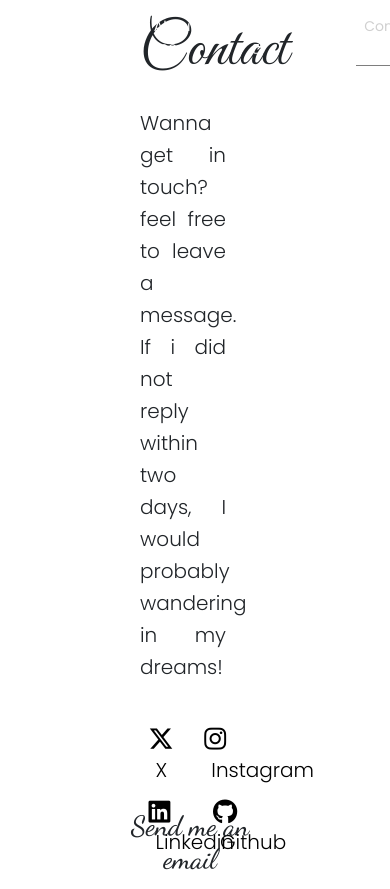
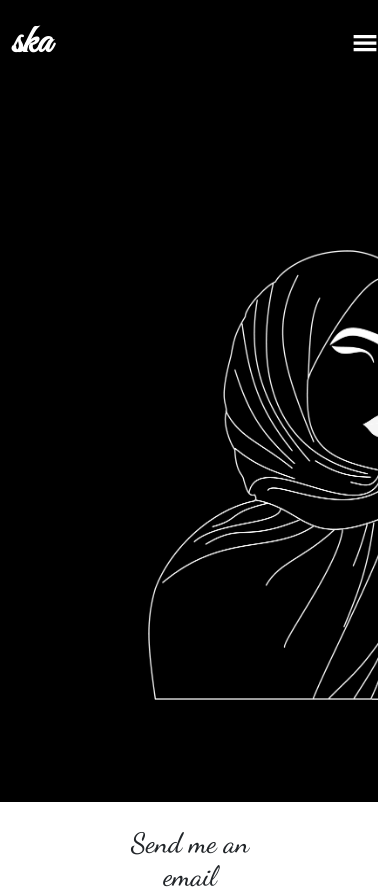
Before and after one commit to 1sh4sk/myportfolio, a React (Create React App) app: page /Contact in a window 390 px wide. Shown: the top 889 px of the page. Built offline with nearby package versions, Linux system fonts and the light colour scheme.

Commit message:
navbar, home and footer responsiveness finished

```diff
--- a/public/styles.css
+++ b/public/styles.css
@@ -31,3 +31,36 @@ p{
 .section{
     padding: 25px 130px 0 120px;
 }
+
+/* animations */
+.slideInLeft {
+    animation: slideInLeft 1s forwards;
+}
+
+@keyframes slideInLeft {
+    from {
+        transform: translateX(-100%);
+        opacity: 0;
+    }
+    to {
+        transform: translateX(0);
+        opacity: 1;
+    }
+}
+
+
+.slideInRight {
+    animation: slideInRight 1s forwards;
+}
+
+
+@keyframes slideInRight {
+    from {
+        transform: translateX(100%);
+        opacity: 0;
+    }
+    to {
+        transform: translateX(0);
+        opacity: 1;
+    }
+}
--- a/src/components/About/About.css
+++ b/src/components/About/About.css
@@ -89,3 +89,35 @@
     flex-wrap:wrap;
     row-gap: 50px;
 }
+
+.slideInLeft {
+    animation: slideInLeft 1s forwards;
+}
+
+@keyframes slideInLeft {
+    from {
+        transform: translateX(-100%);
+        /* opacity: 0; */
+    }
+    to {
+        transform: translateX(0);
+        /* opacity: 1; */
+    }
+}
+
+
+.slideInRight {
+    animation: slideInRight 1s forwards;
+}
+
+
+@keyframes slideInRight {
+    from {
+        transform: translateX(100%);
+        opacity: 0;
+    }
+    to {
+        transform: translateX(0);
+        opacity: 1;
+    }
+}
--- a/src/components/About/Aboutme.jsx
+++ b/src/components/About/Aboutme.jsx
@@ -22,8 +22,8 @@ function Aboutme() {
 
             <section>
                 <div className="row landing-page">
-                    <div className="c0l-lg-6 col-md-6 right-div">
-                        <div className="right-div-content">
+                    <div className="c0l-lg-6 col-md-6 right-div slideInRight">
+                        <div className="right-div-content ">
                             <h1>About</h1>
                             <p>
                                 Wanna know more about what i do? Then you are at the right place!
@@ -31,7 +31,7 @@ function Aboutme() {
                         </div>
                     </div>
 
-                    <div className="col-lg-6 col-md-6 left-div img-flip"></div>
+                    <div className="col-lg-6 col-md-6 left-div img-flip slideInLeft"></div>
                 </div>
             </section>
 
--- a/src/components/App.js
+++ b/src/components/App.js
@@ -1,4 +1,4 @@
-import React from "react";
+import React, { useState } from "react";
 import Navigationbar from "./Navbar/Navigationbar";
 import { BrowserRouter as Router, Route, Routes } from "react-router-dom";
 
@@ -11,10 +11,13 @@ import Footer from "./Footer/Footer";
 
 
 function App() {
+  const [toggle, setToggle] = useState(false);
+
+
   return (
     <div className="App">
       <Router>
-        <Navigationbar />
+        <Navigationbar toggle={toggle} setToggle={setToggle} />
         <Routes>
           <Route path="/" element={<Home />}></Route>
           <Route path="/Aboutme" element={<Aboutme />}></Route>
--- a/src/components/Contact/Contact.jsx
+++ b/src/components/Contact/Contact.jsx
@@ -45,7 +45,7 @@ function Contact() {
 
 
             <div className="row landing-page">
-                <div className="c0l-lg-6 col-md-6 right-div">
+                <div className="c0l-lg-6 col-md-6 right-div slideInRight">
                     <div className="right-div-content">
                         <h1>Contact</h1>
                         <p>
@@ -66,7 +66,7 @@ function Contact() {
                     </div>
                 </div>
 
-                <div className="col-lg-6 col-md-6 left-div img-flip"></div>
+                <div className="col-lg-6 col-md-6 left-div img-flip slideInLeft"></div>
 
             </div>
 
--- a/src/components/Home/Home.css
+++ b/src/components/Home/Home.css
@@ -1,10 +1,9 @@
 .landing-page{
     width: 100vw;
-    height: 93vh;
 }
 
 .left-div{
-    height: 100%;
+    height: 93vh;
     background-color: #000;
     background-image: url("../../Images/landingpage-image.png");
     background-size: contain;
@@ -13,6 +12,7 @@
 }
 
 .right-div{
+    background-color: #fff;
     display: flex;
     justify-content: center;
     flex-direction: column;
@@ -48,3 +48,129 @@
     /* color: #d0d0d0; */
     color: #B22222;
 }
+
+@media (max-width: 1280px){
+.left-div{
+    background-position: 150px 70px;
+}
+
+
+.right-div-content{
+    padding: 0px 80px;
+}
+
+.right-div h1{
+    font-size: 60px;
+    margin: 10px 0;
+}
+
+.right-div p{
+    font-size: 18px;
+}
+
+.icons{
+    margin: 60px 50px 0px;
+}
+
+.icon{
+    font-size:22px;
+}
+
+}
+
+@media (max-width: 1080px){
+.left-div{
+    background-position: 60px 70px;
+}
+
+
+.right-div-content{
+    padding: 0px 60px;
+}
+
+.right-div h1{
+    font-size: 50px;
+    margin: 10px 0;
+}
+
+.right-div p{
+    font-size: 16px;
+}
+}
+
+@media (max-width: 800px){
+.left-div{
+    background-position: 40px 150px;
+}
+
+
+.right-div-content{
+    padding: 0px 40px;
+}
+
+.right-div h1{
+    font-size: 40px;
+    margin: 0px 0 !important;
+}
+
+.right-div p{
+    font-size: 14px;
+}
+
+.icons{
+    margin: 40px 50px 0px;
+}
+}
+
+@media (max-width: 500px){
+.landing-page{
+    position: relative
+}
+
+.left-div{
+    /* height: 100%; */
+    height: 95vh;
+    background-color: #000;
+    background-image: url("../../Images/landingpage-image.png");
+    background-position: 160px 250px;
+    background-size: 320px 450px;
+}
+
+.right-div{
+    background-color: transparent;
+    display: flex;
+    color: #fff;
+    flex-direction: column;
+    position: absolute;
+    top: 180px;
+    left: 30px;
+}
+
+.right-div-content{
+    padding: 0px 20px;
+}
+
+.right-div h1{
+    font-family: 'Great Vibes', cursive;
+    font-size: 30px;
+    margin: 15px 0;
+}
+
+.right-div p{
+    font-size: 12px;
+    font-weight:300;
+    margin-bottom: 0px;
+}
+
+.icons{
+    width: 120px;
+    display: flex;
+    margin-top: 0px;
+}
+
+.icon{
+    font-size:15px;
+    color: #fff;
+}
+
+}
--- a/src/components/Home/Home.jsx
+++ b/src/components/Home/Home.jsx
@@ -3,14 +3,16 @@ import Typewriter from "typewriter-effect";
 import './Home.css';
 
 function Home() {
+
+
     return (
         <section>
 
             <div className="row landing-page">
-                <div className="col-lg-6 col-md-6 left-div">
+                <div className="col-lg-6 col-md-6 left-div ">
 
                 </div>
-                <div className="c0l-lg-6 col-md-6 right-div">
+                <div className={`c0l-lg-6 col-md-6 right-div `}>
                     <div className="right-div-content">
                         <p>Hey guys!</p>
                         <h1 className="home_heading">
--- a/src/components/Navbar/Navbar.css
+++ b/src/components/Navbar/Navbar.css
@@ -5,6 +5,12 @@
     -o-transition: background-color 1000ms linear;
     -ms-transition: background-color 1000ms linear;
     transition: background-color 1000ms linear;
+}
+
+.navbar-brand{
+    font-family: 'Great Vibes', cursive;
+    font-size: 40px !important;
+    font-weight: 800;
 }
 
 .nav-link{
@@ -22,3 +28,81 @@
     color: #d0d0d0 !important;
     border-bottom: solid 1px #7e7e7e !important;
 }
+
+.navbar-brand.active{
+    border-bottom: none !important;
+}
+
+.nav-active .navbar-brand{
+    color: #fff !important;
+}
+
+.toggle{
+    display: none
+}
+
+@media (max-width: 1080px){
+.nav-link{
+    margin: 0 10px;
+}
+}
+
+@media (max-width: 800px){
+.nav-link{
+    font-size: 12px !important;
+    margin: 0 5px;
+}
+}
+
+@media (max-width: 500px){
+.container{
+    flex-direction: column;
+}
+.brand-hamburger{
+    width: 100%;
+    display: flex;
+    align-items: center;
+    justify-content: space-between;
+    flex-direction: row;
+}
+.toggle{
+    display: block;
+    color: #fff;
+    font-size: 26px;
+    cursor: pointer;
+}
+
+.nav-links{
+    flex-direction: column !important;
+    background-color: #000;
+    width: 100%;
+    display: none !important;
+    transition: 2ms;
+    padding-bottom: 20px;
+}
+.nav-link{
+    color: #fff !important;
+    font-size: 12px !important;
+    font-weight: 400;
+    text-align: center;
+    margin: 0 5px;
+}
+.navbar-brand{
+    color: #fff !important;
+}
+.toggle-active{
+    display: block !important;
+    animation: slideDown 1s forwards;
+}
+
+@keyframes slideDown {
+    from{
+        transform: translateY(-100%);
+        opacity: 0;
+    }
+    to{
+        transform: translateY(0%);
+        opacity: 1;
+    }
+}
+}
--- a/src/components/Navbar/Navigationbar.jsx
+++ b/src/components/Navbar/Navigationbar.jsx
@@ -1,4 +1,4 @@
-import React, { useRef } from "react";
+import React, { useRef, useState } from "react";
 import './Navbar.css'
 import { NavLink, useLocation } from "react-router-dom";
 
@@ -9,11 +9,19 @@ import Navbar from 'react-bootstrap/Navbar';
 //assets
 import Resume from '../../Assets/Ayesha_s_k_resume.pdf';
 import { FiExternalLink } from "react-icons/fi";
+import { GiHamburgerMenu } from "react-icons/gi";
 
 
 
-function Navigationbar() {
+function Navigationbar(props) {
     const location = useLocation();
+    const { toggle, setToggle } = props;
+
+    console.log(toggle, setToggle);
+
+    const handleToggle = () => {
+        setToggle(!toggle);
+    }
 
     const navref = useRef();
     window.onscroll = () => {
@@ -29,27 +37,49 @@ function Navigationbar() {
         <header>
             <Navbar ref={navref} fixed="top">
                 <Container>
-                    <Navbar.Brand as={NavLink} to="/"></Navbar.Brand>
+                    <div className="brand-hamburger">
+                        <Navbar.Brand ref={navref} className="navbar-brand" as={NavLink} to="/" style={location.pathname === '/' ? { color: '#2a2a2a' } : { color: '#000' }}>ska</Navbar.Brand>
+                        <GiHamburgerMenu onClick={handleToggle} className="toggle" />
+                    </div>
 
-
-                    <Nav className="ms nav-links">
-                        <Nav.Link as={NavLink} to="/" style={location.pathname === '/' ? { color: '#2a2a2a' } : { color: '#ffff' }}>Home</Nav.Link>
+                    <Nav className={`ms nav-links ${toggle ? "toggle-active" : ""}`}>
+                        <Nav.Link as={NavLink} to="/" style={location.pathname === '/' ? { color: '#2a2a2a' } : { color: '#ffff' }} onClick={() => {
+                            window.scrollTo({
+                                top: 0,
+                                behavior: 'smooth' // Optional for smooth scrolling
+                            });
+                            setToggle(!toggle);
+                        }}>Home</Nav.Link>
 
                         <Nav.Link as={NavLink} to="/Aboutme"
-                            style={location.pathname === '/' ? { color: '#2a2a2a' } : { color: '#ffff' }}>About me</Nav.Link>
+                            style={location.pathname === '/' ? { color: '#2a2a2a' } : { color: '#ffff' }} onClick={() => {
+                                window.scrollTo({
+                                    top: 0,
+                                    behavior: 'smooth' // Optional for smooth scrolling
+                                });
+                                setToggle(!toggle);
+                            }}>About me</Nav.Link>
 
                         {/* <Nav.Link as={NavLink} to="/Resume" style={location.pathname === '/' ? { color: '#2a2a2a' } : { color: '#ffff' }}>Resume</Nav.Link> */}
 
-                        <a className="nav-link" href={Resume} target="_blank" rel="noreferrer" style={location.pathname === '/' ? { color: '#2a2a2a' } : { color: '#ffff' }}>Resume <FiExternalLink /></a>
+                        <a className="nav-link" href={Resume} target="_blank" rel="noreferrer" style={location.pathname === '/' ? { color: '#2a2a2a' } : { color: '#ffff' }}
+                        >Resume <FiExternalLink /></a>
 
                         {/* <Nav.Link as={NavLink} to="/Works" style={location.pathname === '/' ? { color: '#2a2a2a' } : { color: '#ffff' }}>Works</Nav.Link> */}
 
-                        <Nav.Link as={NavLink} to="/Contact" style={location.pathname === '/' ? { color: '#2a2a2a' } : { color: '#ffff' }}>Contact</Nav.Link>
+                        <Nav.Link as={NavLink} to="/Contact" style={location.pathname === '/' ? { color: '#2a2a2a' } : { color: '#ffff' }}
+                            onClick={() => {
+                                window.scrollTo({
+                                    top: 0,
+                                    behavior: 'smooth' // Optional for smooth scrolling
+                                });
+                                setToggle(!toggle);
+                            }}>Contact</Nav.Link>
                     </Nav>
                 </Container>
             </Navbar>
 
-        </header>
+        </header >
 
     );
 }
--- a/src/components/ProjectCard/ProjectCard.css
+++ b/src/components/ProjectCard/ProjectCard.css
@@ -22,7 +22,7 @@
 }
 
 .card_body{
-    padding: 20px 0px;
+    padding: 20px 0px 20px 20px;
     text-align: left;
 
 }
```
Also changed, not shown: src/components/Footer/Footer.css (+22 -0 lines), 1 other file (tests, documents, lock files or other folders).
